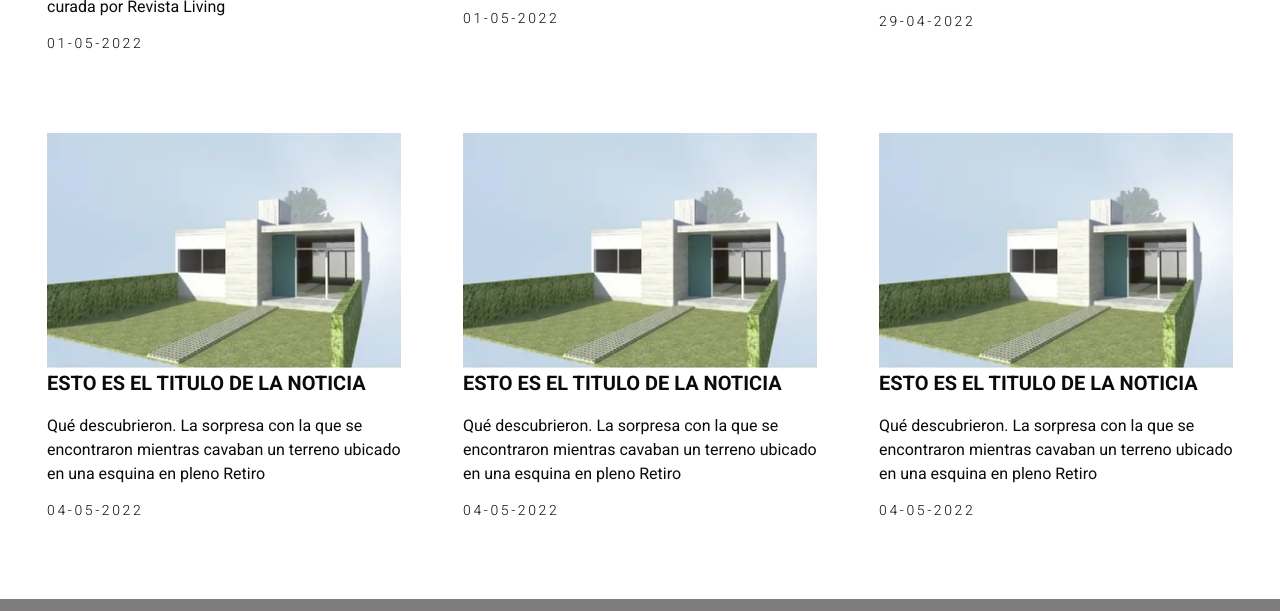
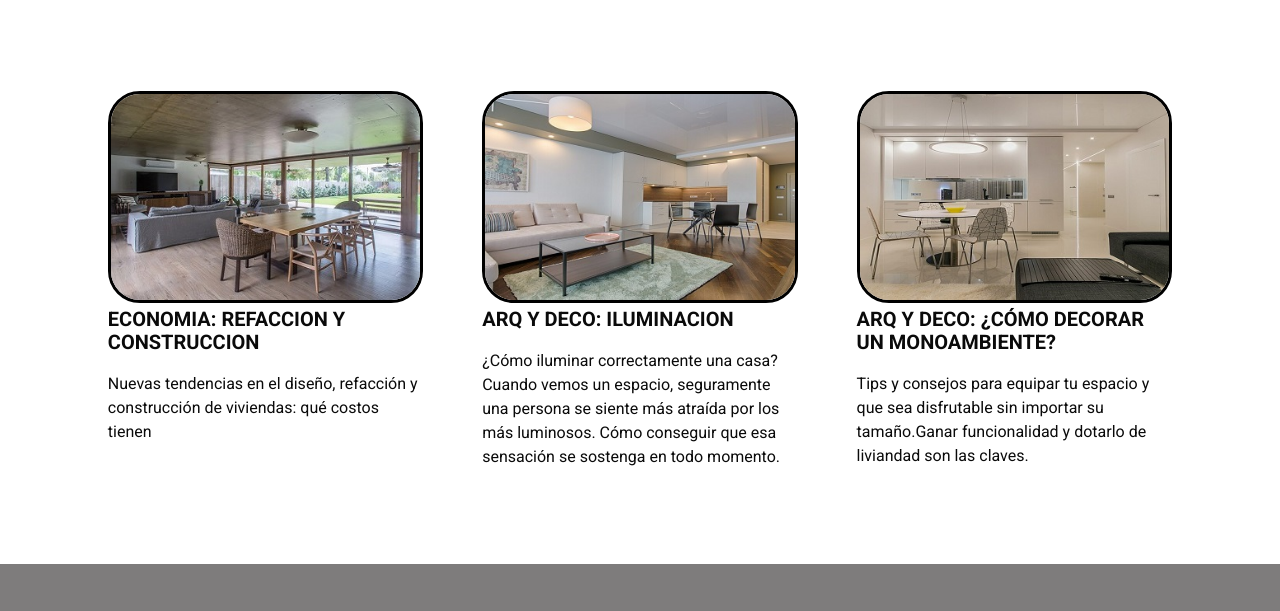
Before and after one commit to carososar/ONETOWER-RESPONSIVE2, a plain HTML site: page noticias.html in a window 1280 px wide. Shown: the part 803-1414 px from the top of the page. Drawn offline with Linux system fonts and the light colour scheme; a web font is replaced by a local one.

Commit message:
actualice las noticias

```diff
--- a/css/index.css
+++ b/css/index.css
@@ -261,6 +261,9 @@ header label:hover {
     width: 15.625em;
     height: 15.625em;
     border-radius: 50%;
+    border-width: 7px;
+    border-color: #dab88bd9;
+    border-style: double;
 }
 
 .info img:hover {
@@ -526,6 +529,9 @@ header label:hover {
     width: 15.625em;
     height: 15.625em;
     border-radius: 50%;
+    border-width: 7px;
+    border-color: #dab88bd9;
+    border-style: double;
 }
 
 .especializacion img:hover {
@@ -558,6 +564,10 @@ header label:hover {
 
 .hacemos img {
     width: 28.125em;
+    border-radius: 2em;
+    border-width: 0.7em;
+    border-color: #dab88be3;
+    border-style: groove;
 }
 
 .texto-hacemos {
@@ -639,8 +649,9 @@ header label:hover {
 }
 
 .foto-proyectos img:hover {
-    transition: all 0.8s ease-in-out;
-    transform: scale(1.1);
+    transition: all 0.9s ease-in-out;
+    transform: scale(1.3);
+    filter: grayscale(80%);
 }
 
 
@@ -659,7 +670,7 @@ header label:hover {
 }
 
 .contenedor-noticias {
-    width: 100%;
+    width: 90%;
     margin: 0 auto;
     margin-top: 2.5em;
     display: flex;
@@ -679,8 +690,14 @@ header label:hover {
 
 .img-noticia {
     width: 100%;
+    border-radius: 2em;
+    border-color: black;
+    border-style: solid;
+    border-width: 0.2em;
 }
-
+.img-noticia:hover{
+    filter: opacity(.5);
+}
 .texto-blog {
     font-family: 'Roboto', sans-serif;
     text-align: left;
@@ -725,7 +742,7 @@ header label:hover {
 
 
 .formulario {
-    width: 100%;
+    width: 70%;
     margin: 0 auto;
     text-align: left;
 }
--- a/noticias.html
+++ b/noticias.html
@@ -74,8 +74,6 @@
                         <div class="texto-blog">
                             <h2>Experiencia Casa Living</h2>
                             <p>Todo lo que tenés que saber para disfrutar la primera muestra de deco, diseño y arquitectura curada por Revista Living</p>
-                            <span>01-05-2022</span>
-
                         </div>
                     </a>
                 </article>
@@ -92,8 +90,6 @@
                             <h2>Propiedades.</h2>
                             <p>Desde qué monto de inversión se puede construir una casa de entre 50 y 78 metros
                                 cuadrados</p>
-                            <span>01-05-2022</span>
-
                         </div>
                     </a>
                 </article>
@@ -109,8 +105,6 @@
                         <div class="texto-blog">
                             <h2>Deco: Más espacio.</h2>
                             <p>Las mejores ideas para integrar las cocinas al living-comedor</p>
-                            <span>29-04-2022</span>
-
                         </div>
                     </a>
                 </article>
@@ -118,18 +112,14 @@
 
             <div class="noticia">
                 <article class="entrada-blog">
-                    <a href="https://www.lanacion.com.ar/propiedades/construccion-y-diseno/descubrieron-hallazgos-arqueologicos-mientras-cavaban-en-una-esquina-de-retiro-para-hacer-un-nid03052022/"
+                    <a href="https://www.infobae.com/economia/2022/01/31/nuevas-tendencias-en-el-diseno-refaccion-y-construccion-de-viviendas-que-costos-tienen/"
                         target="_blank">
                         <div class="imagen-blog">
-                            <img src="img/noticias/imagen01.jpg" alt="noticia01" class="img-noticia">
+                            <img src="img/noticias/imagen04.jpg" alt="noticia04" class="img-noticia">
                         </div>
                         <div class="texto-blog">
-                            <h2>esto es el titulo de la noticia</h2>
-                            <p>Qué descubrieron. La sorpresa con la que se encontraron mientras cavaban un terreno
-                                ubicado en
-                                una esquina en pleno Retiro</p>
-                            <span>04-05-2022</span>
-
+                            <h2>Economia: Refaccion y Construccion</h2>
+                            <p>Nuevas tendencias en el diseño, refacción y construcción de viviendas: qué costos tienen</p>
                         </div>
                     </a>
                 </article>
@@ -137,18 +127,14 @@
 
             <div class="noticia">
                 <article class="entrada-blog">
-                    <a href="https://www.lanacion.com.ar/propiedades/construccion-y-diseno/descubrieron-hallazgos-arqueologicos-mientras-cavaban-en-una-esquina-de-retiro-para-hacer-un-nid03052022/"
+                    <a href="https://www.zonaprop.com.ar/noticias/decoracion-guias-de-hogar/como-iluminar-correctamente-una-casa/"
                         target="_blank">
                         <div class="imagen-blog">
-                            <img src="img/noticias/imagen01.jpg" alt="noticia01" class="img-noticia">
+                            <img src="img/noticias/imagen05.jpg" alt="noticia05" class="img-noticia">
                         </div>
                         <div class="texto-blog">
-                            <h2>esto es el titulo de la noticia</h2>
-                            <p>Qué descubrieron. La sorpresa con la que se encontraron mientras cavaban un terreno
-                                ubicado en
-                                una esquina en pleno Retiro</p>
-                            <span>04-05-2022</span>
-
+                            <h2>Arq y Deco: Iluminacion</h2>
+                            <p>¿Cómo iluminar correctamente una casa? Cuando vemos un espacio, seguramente una persona se siente más atraída por los más luminosos. Cómo conseguir que esa sensación se sostenga en todo momento.</p>
                         </div>
                     </a>
                 </article>
@@ -156,18 +142,14 @@
 
             <div class="noticia">
                 <article class="entrada-blog">
-                    <a href="https://www.lanacion.com.ar/propiedades/construccion-y-diseno/descubrieron-hallazgos-arqueologicos-mientras-cavaban-en-una-esquina-de-retiro-para-hacer-un-nid03052022/"
+                    <a href="https://www.zonaprop.com.ar/noticias/arq-y-deco/como-decorar-un-monoambiente/"
                         target="_blank">
                         <div class="imagen-blog">
-                            <img src="img/noticias/imagen01.jpg" alt="noticia01" class="img-noticia">
+                            <img src="img/noticias/imagen06.jpg" alt="noticia06" class="img-noticia">
                         </div>
                         <div class="texto-blog">
-                            <h2>esto es el titulo de la noticia</h2>
-                            <p>Qué descubrieron. La sorpresa con la que se encontraron mientras cavaban un terreno
-                                ubicado en
-                                una esquina en pleno Retiro</p>
-                            <span>04-05-2022</span>
-
+                            <h2>Arq y Deco: ¿Cómo decorar un monoambiente?</h2>
+                            <p>Tips y consejos para equipar tu espacio y que sea disfrutable sin importar su tamaño.Ganar funcionalidad y dotarlo de liviandad son las claves.</p>
                         </div>
                     </a>
                 </article>
```
Also changed, not shown: img/nosotros/line.png (added), img/noticias/imagen04.jpg (added), img/noticias/imagen05.jpg (added), img/noticias/imagen06.jpg (added).
